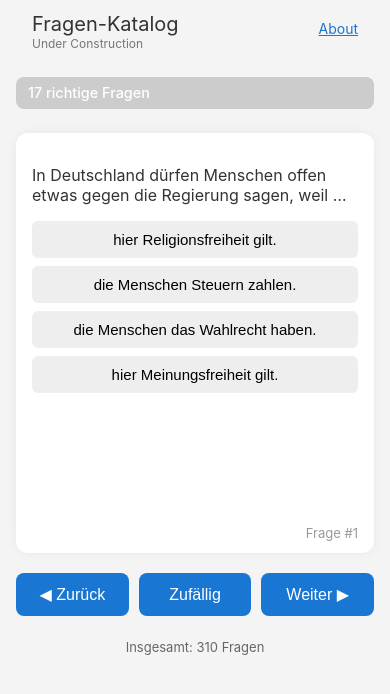
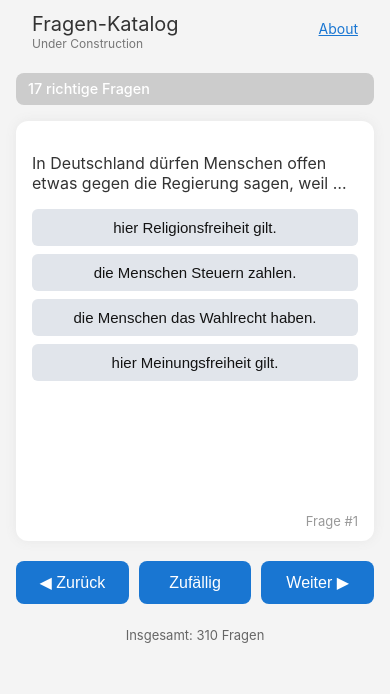
Before and after one commit to roieshalom/fragen-katalog-v2, a React (Vite) app: page / in a window 390 px wide. Shown: the top 694 px of the page. Built offline with nearby package versions, Linux system fonts and the light colour scheme.

Commit message:
blue text on mobile

```diff
--- a/src/style.css
+++ b/src/style.css
@@ -98,7 +98,7 @@ body {
   flex-direction: column;
   align-items: center;
   flex-grow: 1;
-  margin-top: 4px;
+  margin-top: 0px;
 }
 
 .flashcard {
@@ -106,13 +106,13 @@ body {
   width: 100%;
   min-height: 420px; /* ⬅️ was 360px or lower — raise this! */
   border-radius: 12px;
-  box-shadow: 0 0 12px rgba(0, 0, 0, 0.05);
+  box-shadow: 0 0 12px #e7e7e7;
   padding: 16px;
   box-sizing: border-box;
   display: flex;
   flex-direction: column;
   position: relative;
-  margin-top: 8px;
+  margin-top: 0px;
 }
 
 .question-text {
@@ -133,9 +133,12 @@ body {
   padding: 10px;
   border: none;
   border-radius: 6px;
-  background-color: #eeeeee;
+  background-color: #e1e5eb;
   cursor: pointer;
   transition: background-color 0.2s ease;
+  color: #131313; /* or any color you want */
+  -webkit-appearance: none;
+  -webkit-touch-callout: none;
 }
 
 .answer-button:active {
@@ -292,12 +295,13 @@ body {
     max-height: none;
   }
   .streak-wrapper {
-    margin: 0.2 rem auto;
+    margin: 0.2rem auto;
     padding: 0; /* Remove side padding */
     width: 100%;
     display: flex;
     justify-content: center;
   }
+}
 
   .streak-bar-background {
     width: 100%;
@@ -331,7 +335,7 @@ body {
     text-align: center;
     display: block;
   }
-}
+
 .streak-reset-container {
   display: flex;
   justify-content: flex-end;
@@ -380,7 +384,7 @@ body {
   padding: 0;
 }
 .streak-wrapper {
-  margin: 1rem auto;
+  margin: 0.2rem auto;
   padding: 0;
   width: 100%;
   display: flex;
```
Also changed, not shown: public/apple-touch-icon.png.png (added).
